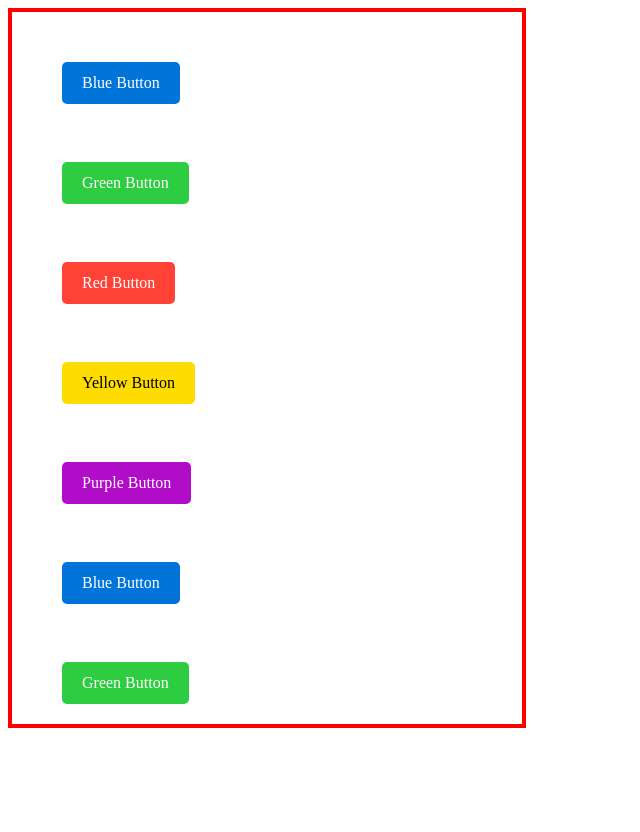
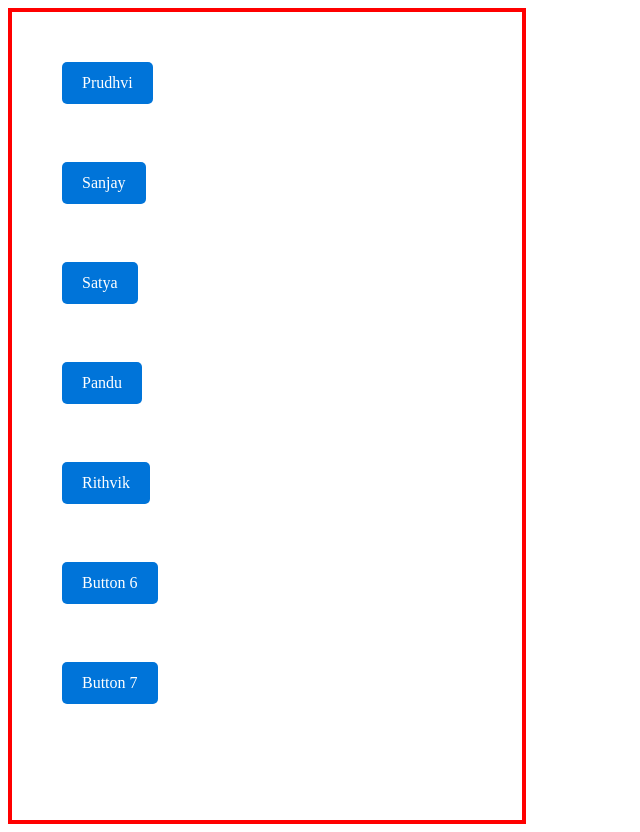
Before and after one commit to sivasai9849/php-app, a PHP site: page /Sanjay.html in a window 1280 px wide. Shown: the whole page, without its empty margins (0-640 px from the left). Before the commit the page ends 728 px from the top, so only its background shows below. Run offline with PHP 8.4, Linux system fonts and the light colour scheme.

Commit message:
changed few pages

```diff
--- a/Sanjay.html
+++ b/Sanjay.html
@@ -1,40 +1,12 @@
 <!DOCTYPE html>
 <html>
 <head>
-    <title>Moveable Buttons (Colored Buttons with Scroll)</title>
+    <title>Moveable Buttons (Dynamic Container Height)</title>
     <style>
-        /* CSS for the buttons */
+        /* CSS for the button */
         .blue-button {
             background-color: #0074D9; /* Blue color */
             color: #ffffff; /* Text color (white) */
-        }
-
-        .green-button {
-            background-color: #2ECC40; /* Green color */
-            color: #ffffff; /* Text color (white) */
-        }
-
-        .red-button {
-            background-color: #FF4136; /* Red color */
-            color: #ffffff; /* Text color (white) */
-        }
-
-        .yellow-button {
-            background-color: #FFDC00; /* Yellow color */
-            color: #000000; /* Text color (black) */
-        }
-
-        .purple-button {
-            background-color: #B10DC9; /* Purple color */
-            color: #ffffff; /* Text color (white) */
-        }
-
-        /* CSS for the buttons - common styles */
-        .blue-button,
-        .green-button,
-        .red-button,
-        .yellow-button,
-        .purple-button {
             border: none; /* Remove button border */
             padding: 12px 20px; /* Add padding around the text */
             text-align: center; /* Center the text horizontally */
@@ -46,31 +18,23 @@
             position: absolute; /* Set the buttons' position to absolute */
         }
 
-        /* Style for the buttons when hovered over */
-        .blue-button:hover,
-        .green-button:hover,
-        .red-button:hover,
-        .yellow-button:hover,
-        .purple-button:hover {
-            opacity: 0.8; /* Slightly reduce opacity on hover */
+        /* Style for the button when hovered over */
+        .blue-button:hover {
+            background-color: #0056b3; /* Darker shade of blue on hover */
         }
 
-        /* Style for the buttons when clicked (active state) */
-        .blue-button:active,
-        .green-button:active,
-        .red-button:active,
-        .yellow-button:active,
-        .purple-button:active {
-            opacity: 0.6; /* Slightly reduce opacity when clicked */
+        /* Style for the button when clicked (active state) */
+        .blue-button:active {
+            background-color: #003366; /* Even darker shade of blue when clicked */
         }
 
         /* Additional style for the container */
         #button-container {
             position: relative; /* Ensure the container is the reference for absolute positioning */
             width: 500px; /* Set container width to your desired value */
-            min-height: 100px; /* Set a minimum height to ensure the container has a visible area */
+            min-height: 800px; /* Set a minimum height to ensure the container has a visible area */
             border: 4px solid red; /* Add a thick red border to the container */
-            overflow-y: scroll; /* Add scroll functionality for vertical overflow */
+            overflow-y: hidden; /* Hide the vertical scrollbar */
             padding-right: 10px; /* Add some padding to prevent the buttons from being hidden behind the scrollbar */
         }
     </style>
@@ -78,24 +42,24 @@
 <body>
     <!-- Buttons can be positioned anywhere within this container -->
     <div id="button-container">
-        <div class="blue-button" draggable="true" style="left: 50px; top: 50px;">Blue Button</div>
-        <div class="green-button" draggable="true" style="left: 50px; top: 150px;">Green Button</div>
-        <div class="red-button" draggable="true" style="left: 50px; top: 250px;">Red Button</div>
-        <div class="yellow-button" draggable="true" style="left: 50px; top: 350px;">Yellow Button</div>
-        <div class="purple-button" draggable="true" style="left: 50px; top: 450px;">Purple Button</div>
-        <div class="blue-button" draggable="true" style="left: 50px; top: 550px;">Blue Button</div>
-        <div class="green-button" draggable="true" style="left: 50px; top: 650px;">Green Button</div>
+        <div class="blue-button" draggable="true" style="left: 50px; top: 50px;">Prudhvi</div>
+        <div class="blue-button" draggable="true" style="left: 50px; top: 150px;">Sanjay</div>
+        <div class="blue-button" draggable="true" style="left: 50px; top: 250px;">Satya</div>
+        <div class="blue-button" draggable="true" style="left: 50px; top: 350px;">Pandu</div>
+        <div class="blue-button" draggable="true" style="left: 50px; top: 450px;">Rithvik</div>
+        <div class="blue-button" draggable="true" style="left: 50px; top: 550px;">Button 6</div>
+        <div class="blue-button" draggable="true" style="left: 50px; top: 650px;">Button 7</div>
         <!-- Add more buttons as needed -->
     </div>
 
     <script>
         // Function to enable vertical drag and drop for the buttons
         function enableVerticalDragAndDrop() {
-            const buttons = document.querySelectorAll(".blue-button, .green-button, .red-button, .yellow-button, .purple-button");
+            const buttons = document.querySelectorAll(".blue-button");
 
             let isDragging = false;
             let draggingButton = null;
-            let initialTop, currentTop;
+            let offsetY;
 
             function updateButtonPosition(y) {
                 draggingButton.style.top = `${y}px`;
@@ -104,7 +68,7 @@
             function onMouseMove(event) {
                 if (!isDragging) return;
 
-                const y = event.clientY - initialTop;
+                const y = event.clientY - offsetY;
 
                 // Boundary checks to prevent buttons from going out of the container
                 const containerRect = document.getElementById("button-container").getBoundingClientRect();
@@ -113,44 +77,18 @@
                 const minY = containerRect.top;
                 const maxY = containerRect.bottom - buttonRect.height;
 
-                currentTop = Math.min(Math.max(y, minY), maxY);
+                const clampedY = Math.min(Math.max(y, minY), maxY);
 
                 // Update the button's position
-                updateButtonPosition(currentTop);
-                repositionButtons();
-            }
-
-            function repositionButtons() {
-                // Find the buttons below the dragging button
-                const belowButtons = Array.from(buttons).filter(btn => {
-                    if (btn === draggingButton) return false;
-                    const btnRect = btn.getBoundingClientRect();
-                    return btnRect.top > currentTop;
-                });
-
-                // Adjust the position of the below buttons to create space for the dragging button
-                let lastAdjustedButton = null;
-                belowButtons.forEach(btn => {
-                    const btnRect = btn.getBoundingClientRect();
-                    const spaceRequired = btnRect.height + 10; // Adding extra space between buttons
-
-                    if (btnRect.top < currentTop + spaceRequired) {
-                        if (lastAdjustedButton === null) {
-                            lastAdjustedButton = btn;
-                        }
-
-                        const newY = lastAdjustedButton.getBoundingClientRect().bottom + 10;
-                        btn.style.top = `${newY}px`;
-                        lastAdjustedButton = btn;
-                    }
-                });
+                updateButtonPosition(clampedY);
+                requestAnimationFrame(() => onMouseMove(event));
             }
 
             buttons.forEach(button => {
                 button.addEventListener("mousedown", (event) => {
                     isDragging = true;
                     draggingButton = button;
-                    initialTop = event.clientY - parseInt(draggingButton.style.top);
+                    offsetY = event.clientY - parseInt(draggingButton.style.top);
 
                     // Prevent the default behavior (fix for cursor symbol issue)
                     event.preventDefault();
@@ -180,14 +118,14 @@
                 }
             });
 
-            // Dynamically adjust container height based on the last button's position and button dimensions
-            const lastButton = buttons[buttons.length - 1];
+            // Dynamically adjust container height based on the total height of all buttons
             const container = document.getElementById("button-container");
-            const containerHeight = lastButton.offsetTop + lastButton.offsetHeight + 20; // Adding extra 20px for padding
+            const totalButtonHeight = Math.max(
+                buttons[buttons.length - 1].getBoundingClientRect().bottom,
+                container.getBoundingClientRect().height
+            );
 
-            // Limit the container height to allow space for one extra button
-            const maxContainerHeight = lastButton.offsetTop + (2 * lastButton.offsetHeight) + 20;
-            container.style.height = `${Math.min(containerHeight, maxContainerHeight)}px`;
+            container.style.height = `${totalButtonHeight}px`;
         }
 
         // Call the function to enable vertical drag and drop for buttons when the page loads
--- a/db/connect.php
+++ b/db/connect.php
@@ -2,7 +2,7 @@
 $servername = "localhost"; // Replace with your server name
 $username = "root"; // Replace with your MySQL username
 $password = ""; // Replace with your MySQL password
-$dbname = "lunchbox"; // Replace with your database name
+$dbname = "lunchboxcopy"; // Replace with your database name
 
 // Create connection
 $conn = new mysqli($servername, $username, $password, $dbname);
--- a/fetch_children.php
+++ b/fetch_children.php
@@ -49,7 +49,7 @@
 
 
                     // Add a "Remove" button with an event handler to remove the assignment
-                     echo "<td><button class='btn btn-danger btn-sm' onclick='removeAssignment(" . $row["c_id"] . ")'>Remove</button></td>";
+                     echo "<td><button class='btn btn-danger btn-sm'id='reloadButton' onclick='removeAssignment(" . $row["c_id"] . ")'>Remove</button></td>";
 
 
             } else {
```
Also changed, not shown: prudhvi.html (added, +187 -0 lines).
